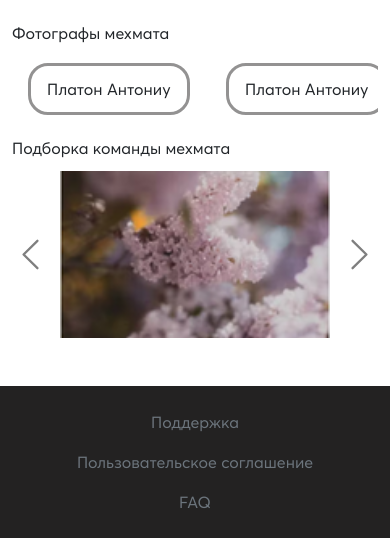
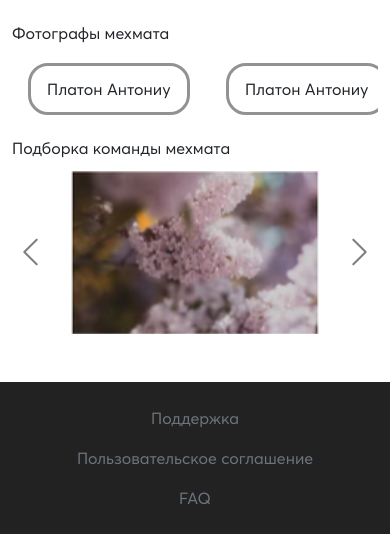
Before and after one commit to jekay23/expo, a PHP site: page / in a window 390 px wide. Shown: the part 1422-1960 px from the top of the page. Run offline with PHP 8.4, Linux system fonts and the light colour scheme.

Commit message:
T-2.3 - Css - Make carousel responsiveness smoother

```diff
--- a/Public/css/customMMD.css
+++ b/Public/css/customMMD.css
@@ -126,8 +126,8 @@ h2 {
 }
 
 .carousel-item > img {
-    height: 20rem;
-    width: 30rem;
+    height: 28rem;
+    width: 42rem;
     object-fit: cover;
 }
 
@@ -137,19 +137,21 @@ h2 {
 }
 
 .carousel-control-next, .carousel-control-prev {
-    width: 40%;
+    width: 30%;
 }
 
-@media screen and (max-width: 950px) {
+@media screen and (max-width: 1200px) {
     .carousel-item > img {
-        height: 43vw;
-        width: 69vw;
+        height: 42vw;
+        width: 63vw;
         object-fit: cover;
     }
 
     .carousel-control-next-icon, .carousel-control-prev-icon {
-        height: 100%;
-        width: 100%;
+        height: 90%;
+        width: 90%;
+        max-height: 64px;
+        max-width: 64px;
     }
 
     .carousel-control-next, .carousel-control-prev {
```
